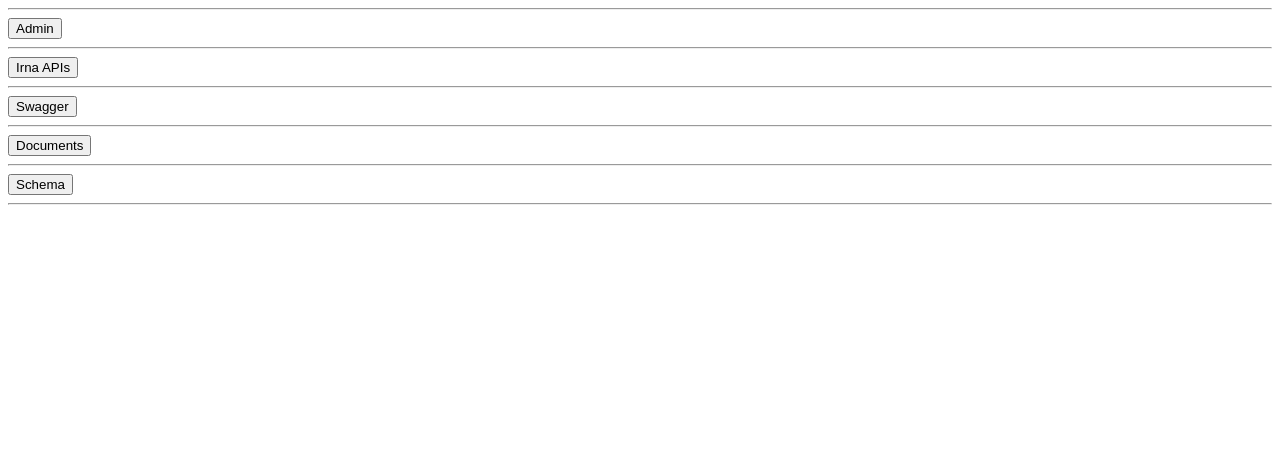
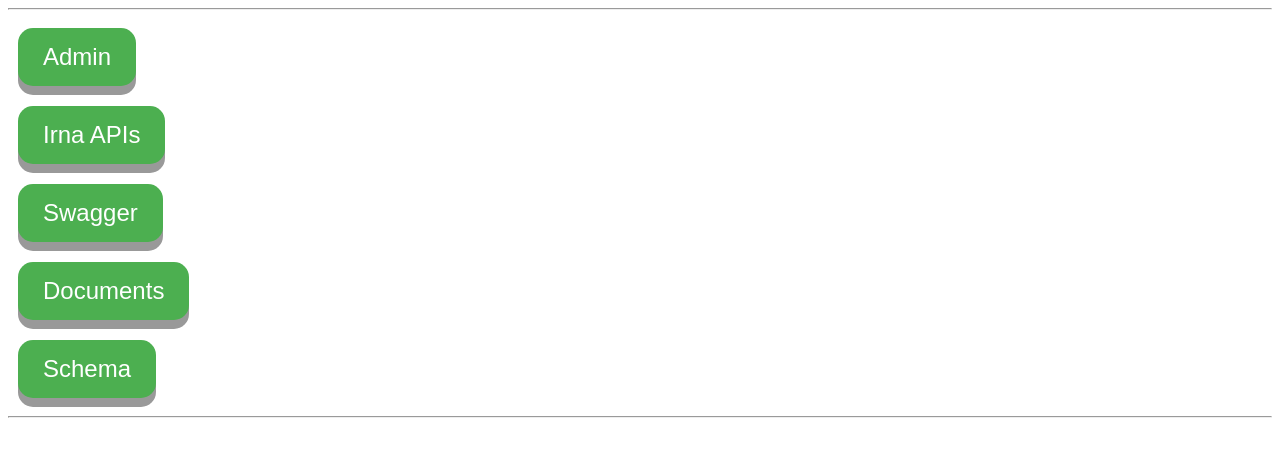
Before and after one commit to system-design-znu/news-aggregator, a Django app: template templates/index.html in a window 1280 px wide. Shown: the top 457 px of the page. Run offline with Django 4.2, Linux system fonts and the light colour scheme; the template is opened without the code that fills it, so the values that code supplies are empty.

Commit message:
new theme for index page

```diff
--- a/news/settings.py
+++ b/news/settings.py
@@ -125,6 +125,8 @@
 
 STATIC_URL = 'static/'
 
+STATICFILES_DIRS = [BASE_DIR/"static"]
+
 # Default primary key field type
 # https://docs.djangoproject.com/en/4.1/ref/settings/#default-auto-field
 
--- /dev/null
+++ b/static/css/base.css
@@ -0,0 +1,25 @@
+.button {
+    margin: 10px;
+    display: inline-block;
+    padding: 15px 25px;
+    font-size: 24px;
+    cursor: pointer;
+    text-align: center;
+    text-decoration: none;
+    outline: none;
+    color: #fff;
+    background-color: #4CAF50;
+    border: none;
+    border-radius: 15px;
+    box-shadow: 0 9px #999;
+}
+
+.button:hover {
+    background-color: #3e8e41
+}
+
+.button:active {
+    background-color: #3e8e41;
+    box-shadow: 0 5px #666;
+    transform: translateY(4px);
+}
--- a/templates/index.html
+++ b/templates/index.html
@@ -2,17 +2,19 @@
 <!DOCTYPE html>
 <html lang="en">
 <head>
+    <link href={% static "css/base.css" %} rel="stylesheet">
     <meta charset="UTF-8">
     <meta http-equiv="X-UA-Compatible" content="IE=edge">
     <meta name="viewport" content="width=device-width, initial-scale=1.0">
     <title>Home</title>
 </head>
-<body>
+</body>
     <hr>
-    <a href="/admin"> <button type="button">Admin</button> </a> <br> <hr>
-    <a href="/api/v0/news/irna"> <button type="button">Irna APIs</button> </a> <br> <hr>
-    <a href="/swagger-ui"> <button type="button">Swagger</button> </a> <br> <hr>
-    <a href="/docs"> <button type="button">Documents</button> </a> <br> <hr>
-    <a href="/schema"> <button type="button">Schema</button> </a> <br> <hr>
+    <a href="/admin"> <button class="button" type="button">Admin</button> </a> <br>
+    <a href="/api/v0/news/irna"> <button class="button" type="button">Irna APIs</button> <br>
+    <a href="/swagger-ui"> <button class="button" type="button">Swagger</button> </a> <br>
+    <a href="/docs"> <button class="button" type="button">Documents</button> </a> <br>
+    <a href="/schema"> <button class="button" type="button">Schema</button> </a> <br>
+    <hr>
 </body>
 </html>
```
